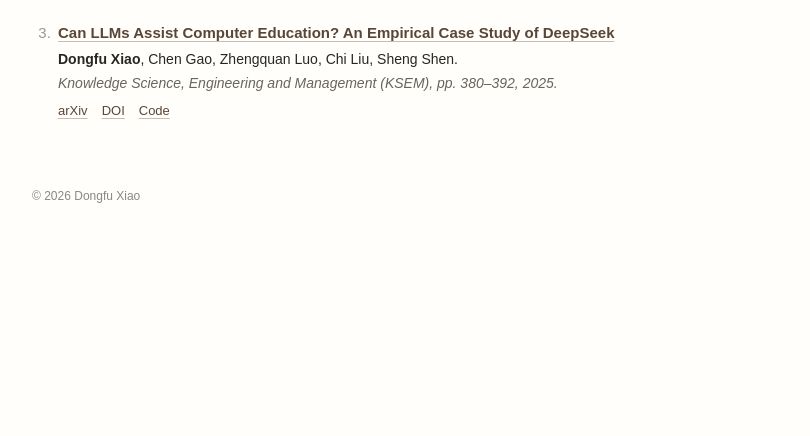
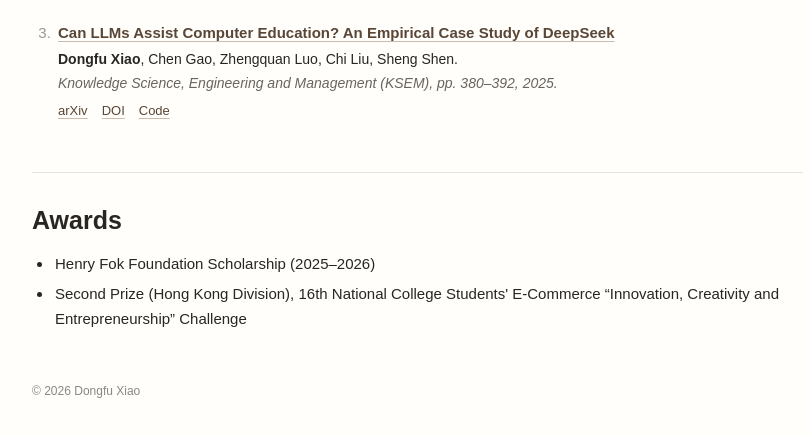
Before and after one commit to 222xiao/222xiao.github.io, a plain HTML site: page index.html in a window 1280 px wide. Shown: the part 1461-1897 px from the top of the page, without its empty margins (369-1179 px from the left). Before the commit the page ends 1702 px from the top, so only its background shows below. Drawn offline with Linux system fonts and the light colour scheme.

Commit message:
Update homepage

```diff
--- a/index.html
+++ b/index.html
@@ -7,7 +7,7 @@
   <meta name="theme-color" content="#fffefa">
   <title>Dongfu Xiao | Computer Science</title>
   <link rel="icon" href="favicon.svg" type="image/svg+xml">
-  <link rel="stylesheet" href="styles.css?v=5">
+  <link rel="stylesheet" href="styles.css?v=6">
   <script src="script.js" defer></script>
 </head>
 <body>
@@ -20,6 +20,7 @@
         <a href="#about" data-en="About" data-zh="关于">About</a>
         <a href="#research" data-en="Research" data-zh="研究">Research</a>
         <a href="#publications" data-en="Publications" data-zh="论文">Publications</a>
+        <a href="#awards" data-en="Awards" data-zh="奖项">Awards</a>
         <button class="language-toggle" type="button" aria-label="切换到中文">中文</button>
       </nav>
     </div>
@@ -52,9 +53,9 @@
         <h2 id="research-title" data-en="Research Interests" data-zh="研究方向">Research Interests</h2>
         <ul class="interest-list">
           <li data-en="Privacy-preserving computer vision and medical imaging" data-zh="隐私保护计算机视觉与医学影像">Privacy-preserving computer vision and medical imaging</li>
+          <li data-en="AI in business and the digital economy" data-zh="人工智能在商业与数字经济中的应用">AI in business and the digital economy</li>
           <li data-en="Large language models for computer science education" data-zh="大语言模型与计算机科学教育">Large language models for computer science education</li>
           <li data-en="Cross-lingual and domain-specific model evaluation" data-zh="跨语言与特定领域的模型评估">Cross-lingual and domain-specific model evaluation</li>
-          <li data-en="AI in business and the digital economy" data-zh="人工智能在商业与数字经济中的应用">AI in business and the digital economy</li>
         </ul>
       </section>
 
@@ -91,6 +92,14 @@
         </ol>
       </section>
 
+      <section id="awards" aria-labelledby="awards-title">
+        <h2 id="awards-title" data-en="Awards" data-zh="奖项">Awards</h2>
+        <ul class="award-list">
+          <li data-en="Henry Fok Foundation Scholarship (2025–2026)" data-zh="澳门霍英东基金会奖学金（2025–2026）">Henry Fok Foundation Scholarship (2025–2026)</li>
+          <li data-en="Second Prize (Hong Kong Division), 16th National College Students' E-Commerce “Innovation, Creativity and Entrepreneurship” Challenge" data-zh="第十六届全国大学生电子商务“创新、创意及创业”挑战赛香港赛区二等奖">Second Prize (Hong Kong Division), 16th National College Students' E-Commerce “Innovation, Creativity and Entrepreneurship” Challenge</li>
+        </ul>
+      </section>
+
       <footer>© <span id="year">2026</span> Dongfu Xiao</footer>
     </main>
   </div>
--- a/styles.css
+++ b/styles.css
@@ -68,8 +68,8 @@ button { font: inherit; }
 .content h2 { margin: 0 0 15px; font-size: 25px; line-height: 1.3; font-weight: 600; }
 .content p { margin: 0 0 13px; }
 .advisor-line { color: var(--muted); font-size: 14px; }
-.interest-list { padding-left: 21px; margin: 0; }
-.interest-list li { padding-left: 2px; margin: 4px 0; }
+.interest-list, .award-list { padding-left: 21px; margin: 0; }
+.interest-list li, .award-list li { padding-left: 2px; margin: 4px 0; }
 .section-note { color: var(--muted); font-size: 14px; }
 .year { margin: 23px 0 8px; font-size: 16px; font-weight: 600; }
 .publication-list { margin: 0; padding-left: 23px; }
```
